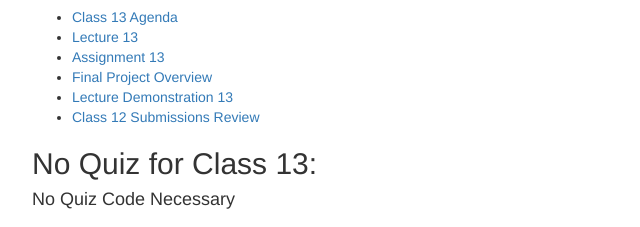
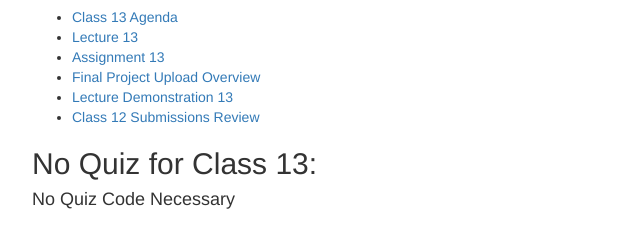
Before and after one commit to gis-nspe-tns/GIS_NINT5380_spring_2022, a plain HTML site: page agendas/c13_agenda_spring_22_NINT5380.html in a window 1280 px wide. Shown: the part 312-539 px from the top of the page, 153-793 px from the left. Drawn offline with nearby package versions, Linux system fonts and the light colour scheme; some packages are replaced by stand-ins of ours.

Commit message:
revise assignment link

```diff
--- a/agendas/c13_agenda_spring_22_NINT5380.html
+++ b/agendas/c13_agenda_spring_22_NINT5380.html
@@ -386,8 +386,8 @@ Formatting, Visualization Strategies</h1>
 13</a></li>
 <li><a href="https://gis-nspe-tns.github.io/GIS_NINT5380_spring_2022/assignments/c13_assignment_spring_22_NINT5380.html">Assignment
 13</a></li>
-<li><a href="https://gis-nspe-tns.github.io/GIS_NINT5380_spring_2022_assignments/final_project_submission_spring_22_NINT5380.html">Final
-Project Overview</a></li>
+<li><a href="https://gis-nspe-tns.github.io/GIS_NINT5380_spring_2022_assignments/final_project_upload_assignment_spring_22_NINT5380.html">Final
+Project Upload Overview</a></li>
 <li><a href="https://gis-nspe-tns.github.io/GIS_NINT5380_spring_2022/demos/c13_demo.html">Lecture
 Demonstration 13</a></li>
 <li><a href="https://weekly-submissions.s3.amazonaws.com/c12_sp22_submissions.pdf">Class
```
